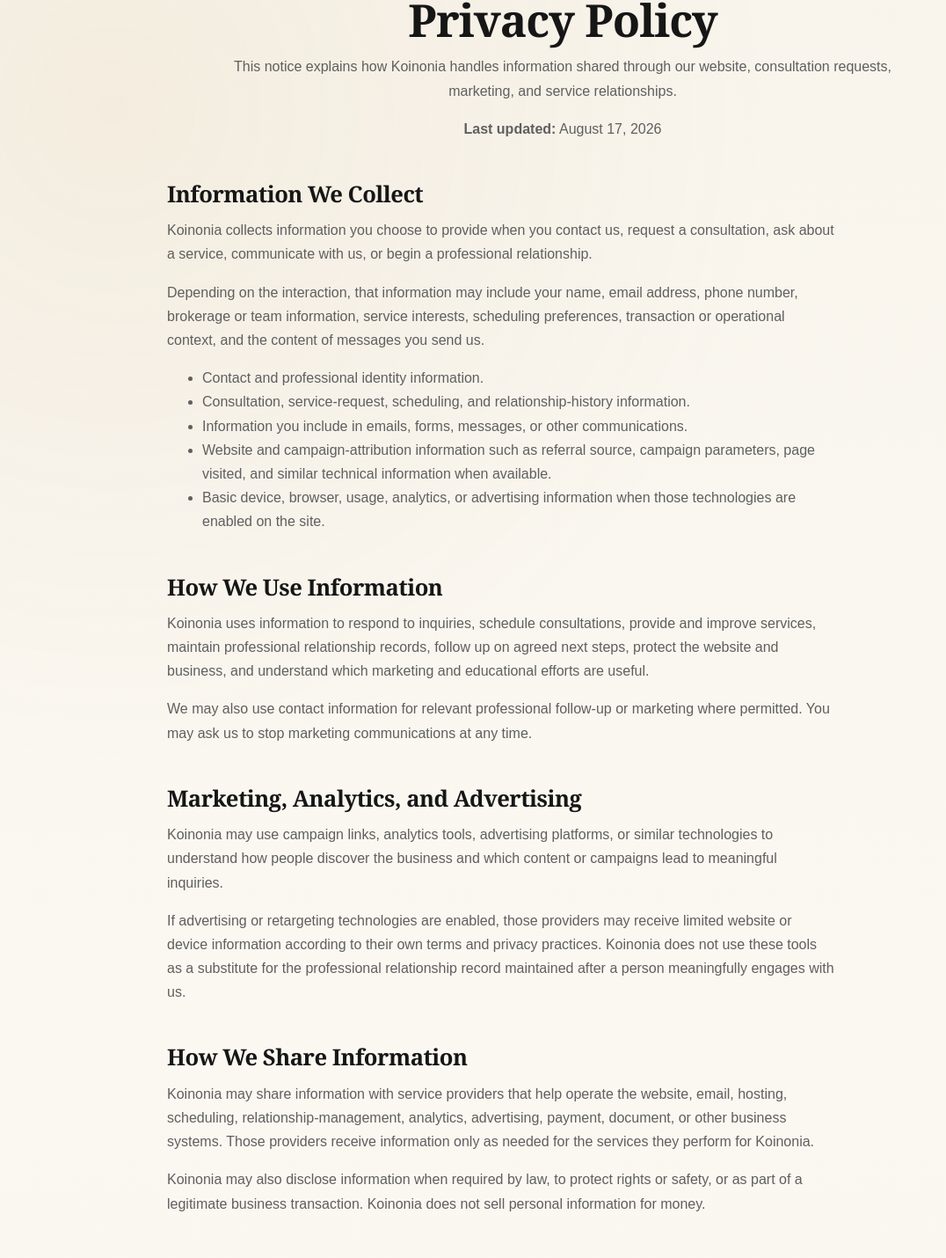
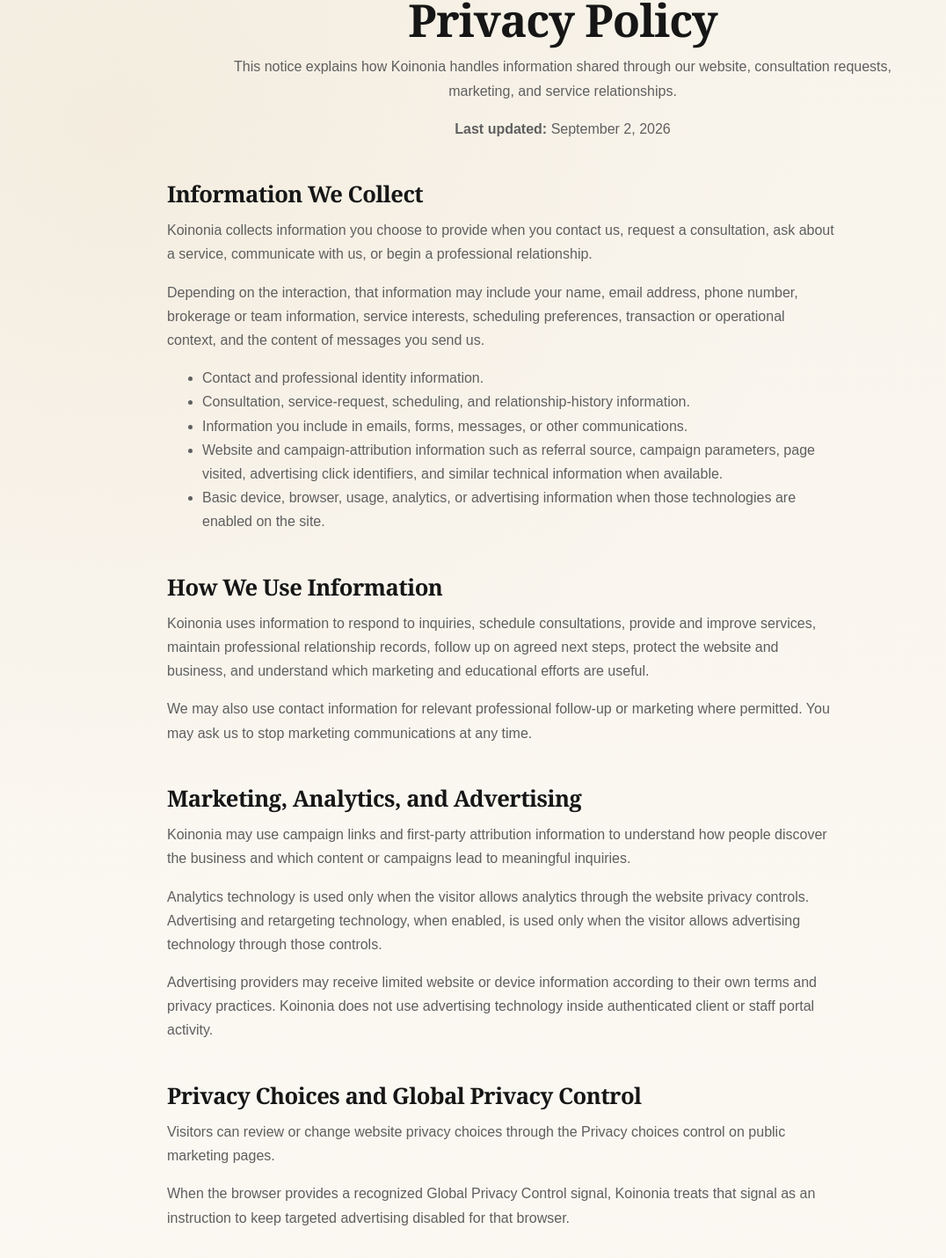
Before and after one commit to KoinoniaTransactions/Reynalds-OS, a Next.js app in the folder apps/web/: page /privacy in a window 1280 px wide. Shown: the part 333-1763 px from the top of the page at 88% size, without its empty margins (0-1076 px from the left). Built offline with nearby package versions, Linux system fonts and the light colour scheme; no server answers.

Commit message:
Clarify analytics and advertising privacy choices

```diff
--- a/apps/web/content/privacy.ts
+++ b/apps/web/content/privacy.ts
@@ -3,7 +3,7 @@ export const privacyContent = {
   title: "Privacy Policy",
   lead:
     "This notice explains how Koinonia handles information shared through our website, consultation requests, marketing, and service relationships.",
-  lastUpdated: "August 17, 2026",
+  lastUpdated: "September 2, 2026",
   sections: [
     {
       title: "Information We Collect",
@@ -15,7 +15,7 @@ export const privacyContent = {
         "Contact and professional identity information.",
         "Consultation, service-request, scheduling, and relationship-history information.",
         "Information you include in emails, forms, messages, or other communications.",
-        "Website and campaign-attribution information such as referral source, campaign parameters, page visited, and similar technical information when available.",
+        "Website and campaign-attribution information such as referral source, campaign parameters, page visited, advertising click identifiers, and similar technical information when available.",
         "Basic device, browser, usage, analytics, or advertising information when those technologies are enabled on the site."
       ]
     },
@@ -30,8 +30,17 @@ export const privacyContent = {
     {
       title: "Marketing, Analytics, and Advertising",
       paragraphs: [
-        "Koinonia may use campaign links, analytics tools, advertising platforms, or similar technologies to understand how people discover the business and which content or campaigns lead to meaningful inquiries.",
-        "If advertising or retargeting technologies are enabled, those providers may receive limited website or device information according to their own terms and privacy practices. Koinonia does not use these tools as a substitute for the professional relationship record maintained after a person meaningfully engages with us."
+        "Koinonia may use campaign links and first-party attribution information to understand how people discover the business and which content or campaigns lead to meaningful inquiries.",
+        "Analytics technology is used only when the visitor allows analytics through the website privacy controls. Advertising and retargeting technology, when enabled, is used only when the visitor allows advertising technology through those controls.",
+        "Advertising providers may receive limited website or device information according to their own terms and privacy practices. Koinonia does not use advertising technology inside authenticated client or staff portal activity."
+      ],
+      items: []
+    },
+    {
+      title: "Privacy Choices and Global Privacy Control",
+      paragraphs: [
+        "Visitors can review or change website privacy choices through the Privacy choices control on public marketing pages.",
+        "When the browser provides a recognized Global Privacy Control signal, Koinonia treats that signal as an instruction to keep targeted advertising disabled for that browser."
       ],
       items: []
     },
```
